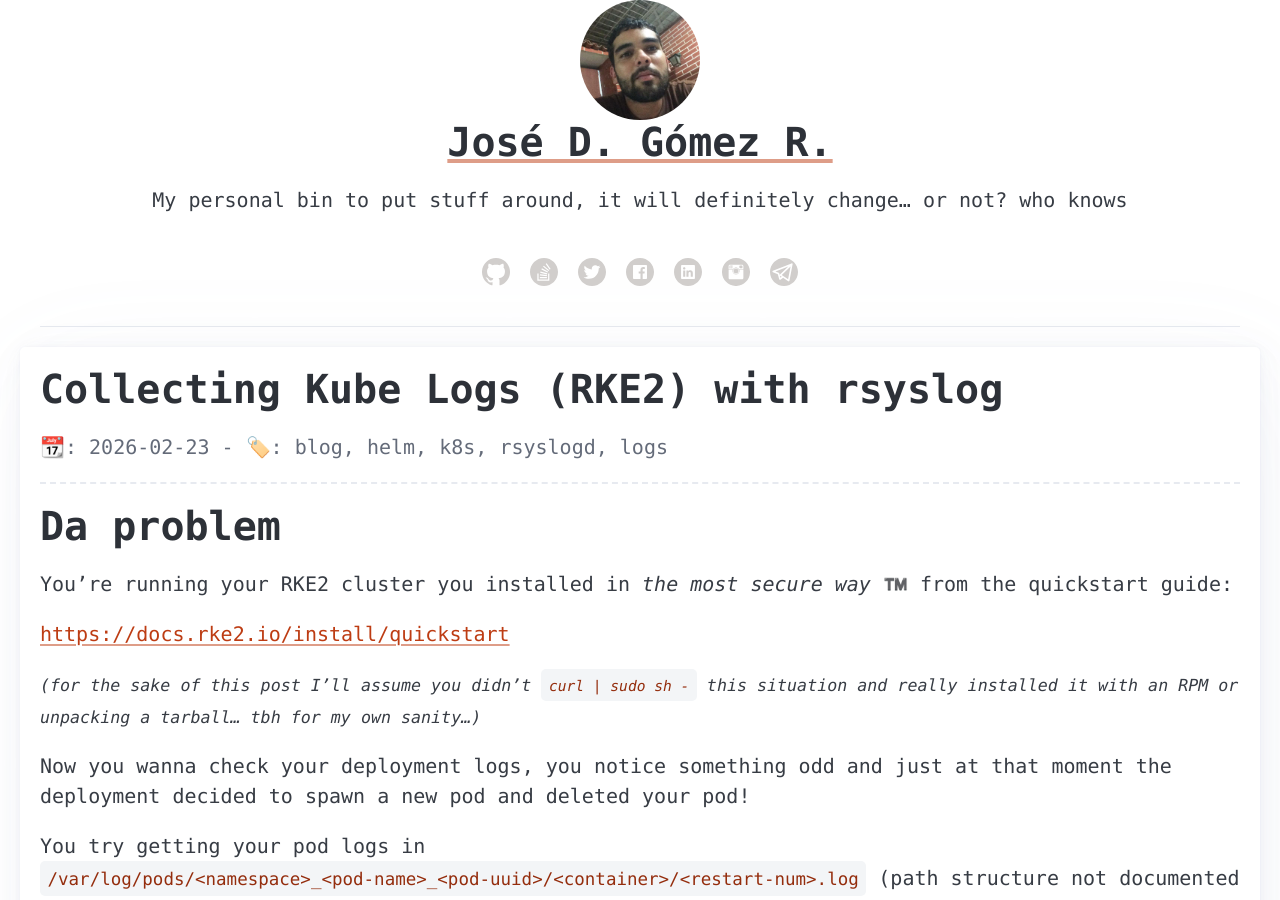
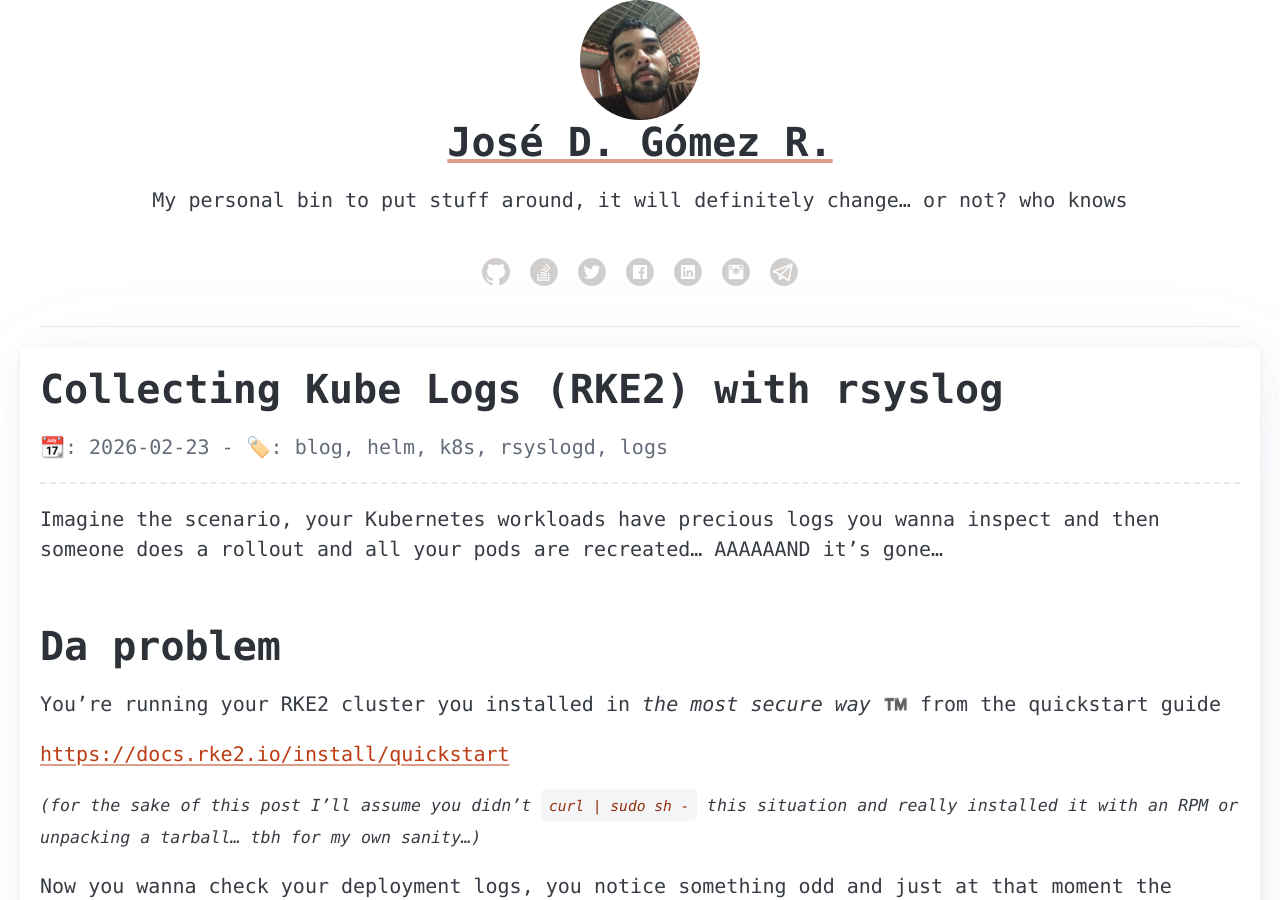
Before and after one commit to josegomezr/josegomezr.github.io, a Jekyll site: the page built from _posts/2026-02-23-rsyslogd-rke2-log-collection.md, in a window 1280 px wide and 900 px high. Built offline with Jekyll 4.4.1, drawn with Linux system fonts in a browser that asks for light colours; a script that is not in the unit is left out.

Commit message:
excerpt for rsyslog

```diff
--- a/_posts/2026-02-23-rsyslogd-rke2-log-collection.md
+++ b/_posts/2026-02-23-rsyslogd-rke2-log-collection.md
@@ -8,10 +8,14 @@ extras:
   mermaid: yes
 ---
 
+Imagine the scenario, your Kubernetes workloads have precious logs you wanna
+inspect and then someone does a rollout and all your pods are recreated...
+AAAAAAND it's gone...
+
 # Da problem
 
 You're running your RKE2 cluster you installed in _the most secure way_ ™️
-from the quickstart guide:
+from the quickstart guide
 
 [https://docs.rke2.io/install/quickstart](https://docs.rke2.io/install/quickstart)
 
```
